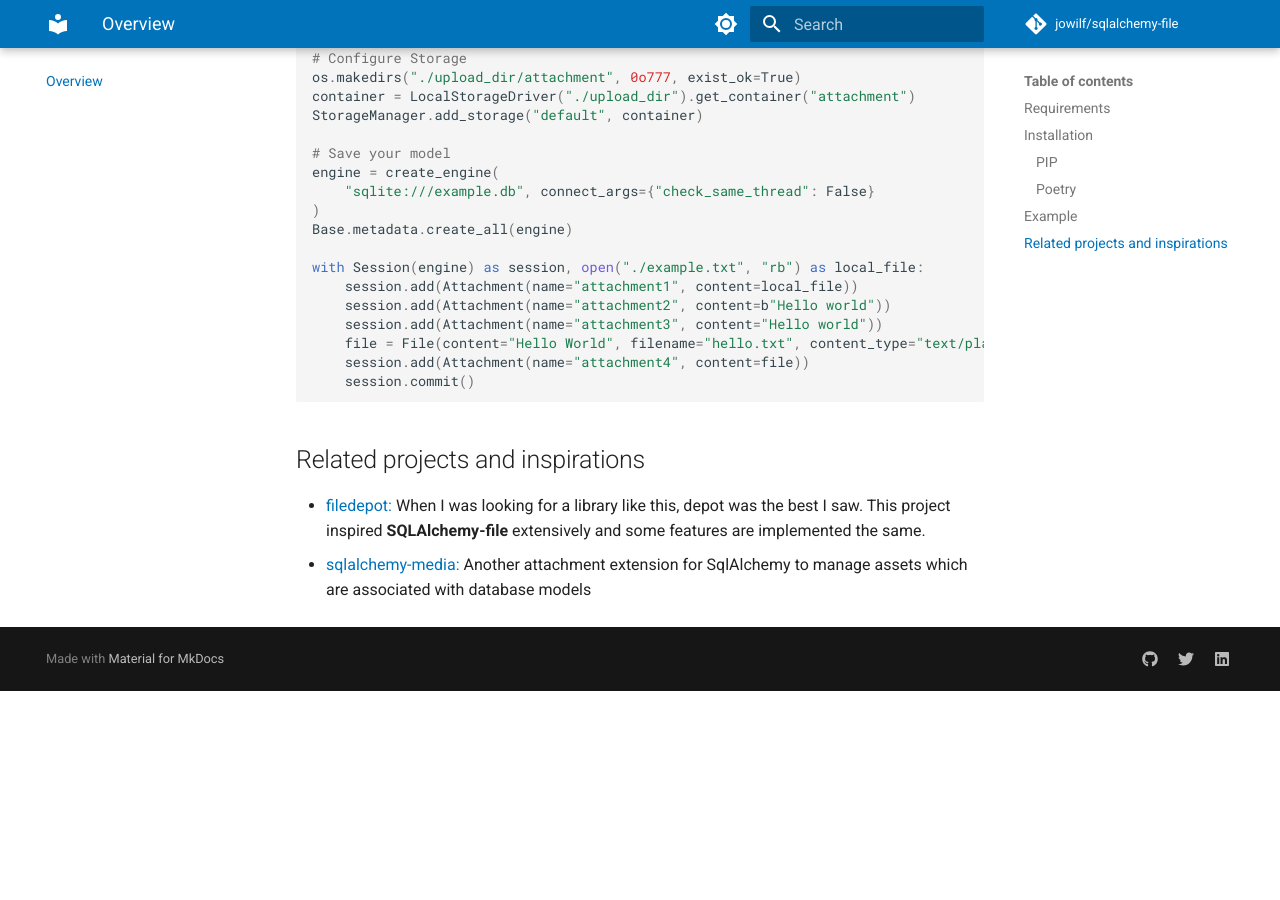
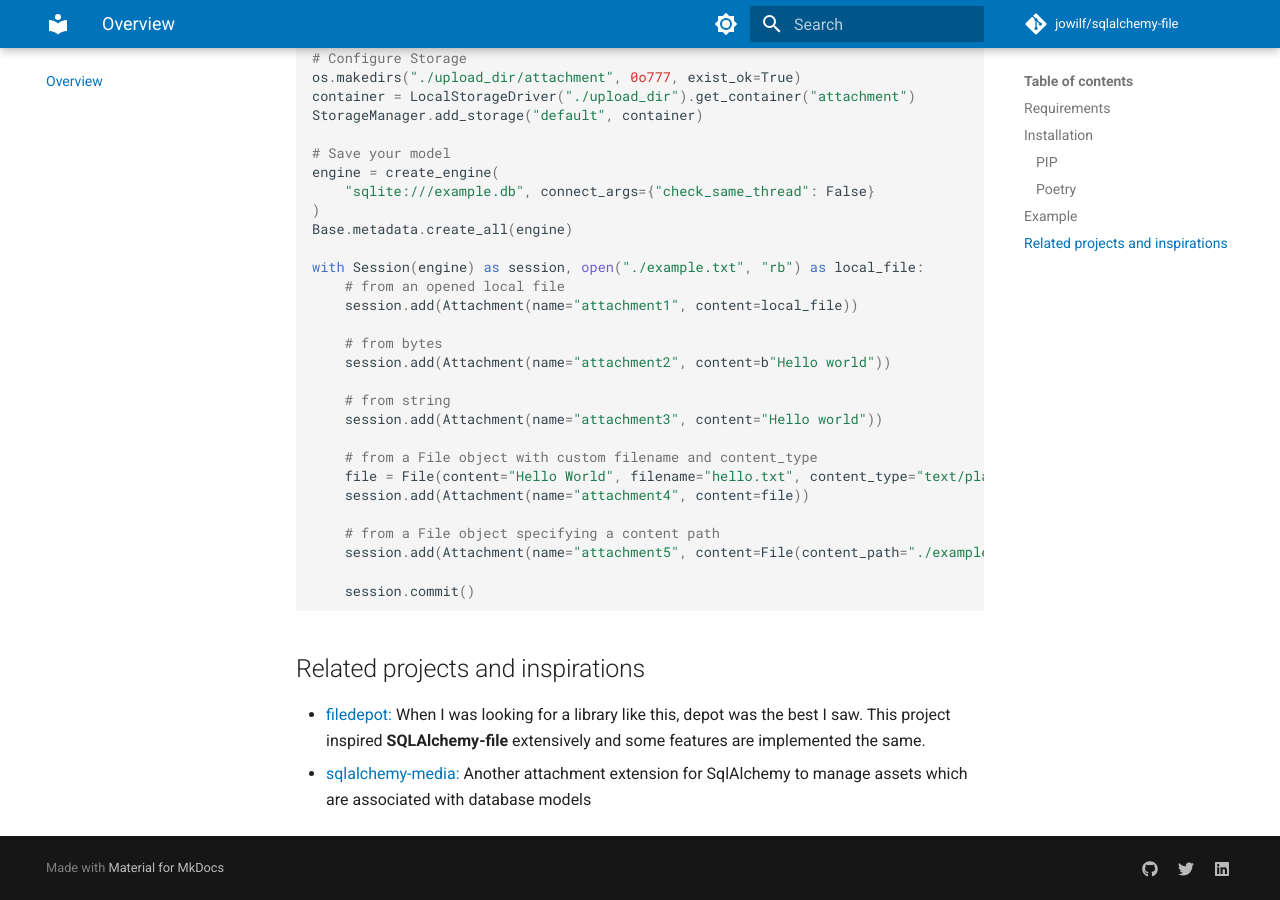
Before and after one commit to jowilf/sqlalchemy-file, an MkDocs documentation site: the page built from docs/index.md, in a window 1280 px wide and 900 px high, scrolled down 2088 px. Built offline with MkDocs 1.6.1 and Material for MkDocs 9.7.7, drawn with Linux system fonts in a browser that asks for light colours; comment, search, counter and statistics services are not loaded; before the commit the page ends 2779 px from its top, so only the background shows below that.

````diff
--- a/docs/index.md
+++ b/docs/index.md
@@ -111,11 +111,22 @@ engine = create_engine(
 Base.metadata.create_all(engine)
 
 with Session(engine) as session, open("./example.txt", "rb") as local_file:
+    # from an opened local file
     session.add(Attachment(name="attachment1", content=local_file))
+
+    # from bytes
     session.add(Attachment(name="attachment2", content=b"Hello world"))
+
+    # from string
     session.add(Attachment(name="attachment3", content="Hello world"))
+
+    # from a File object with custom filename and content_type
     file = File(content="Hello World", filename="hello.txt", content_type="text/plain")
     session.add(Attachment(name="attachment4", content=file))
+
+    # from a File object specifying a content path
+    session.add(Attachment(name="attachment5", content=File(content_path="./example.txt")))
+
     session.commit()
 
 ```
--- a/sqlalchemy_file/__init__.py
+++ b/sqlalchemy_file/__init__.py
@@ -1,4 +1,4 @@
-__version__ = "0.5.0"
+__version__ = "0.6.0"
 
 from .file import File as File  # noqa
 from .types import FileField as FileField  # noqa
````
Also changed, not shown: docs/changelog.md (+9 -0 lines), 1 other file.
